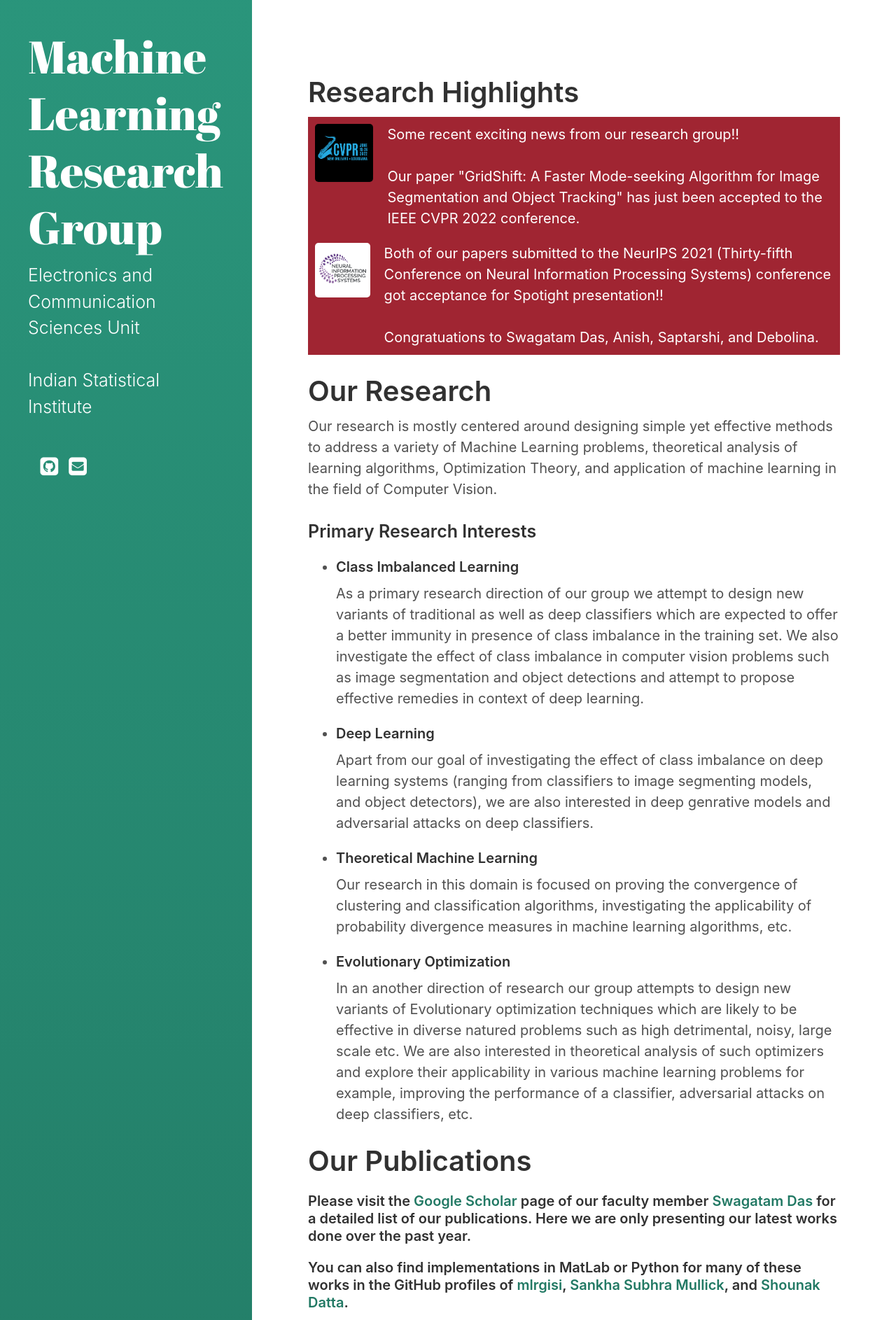
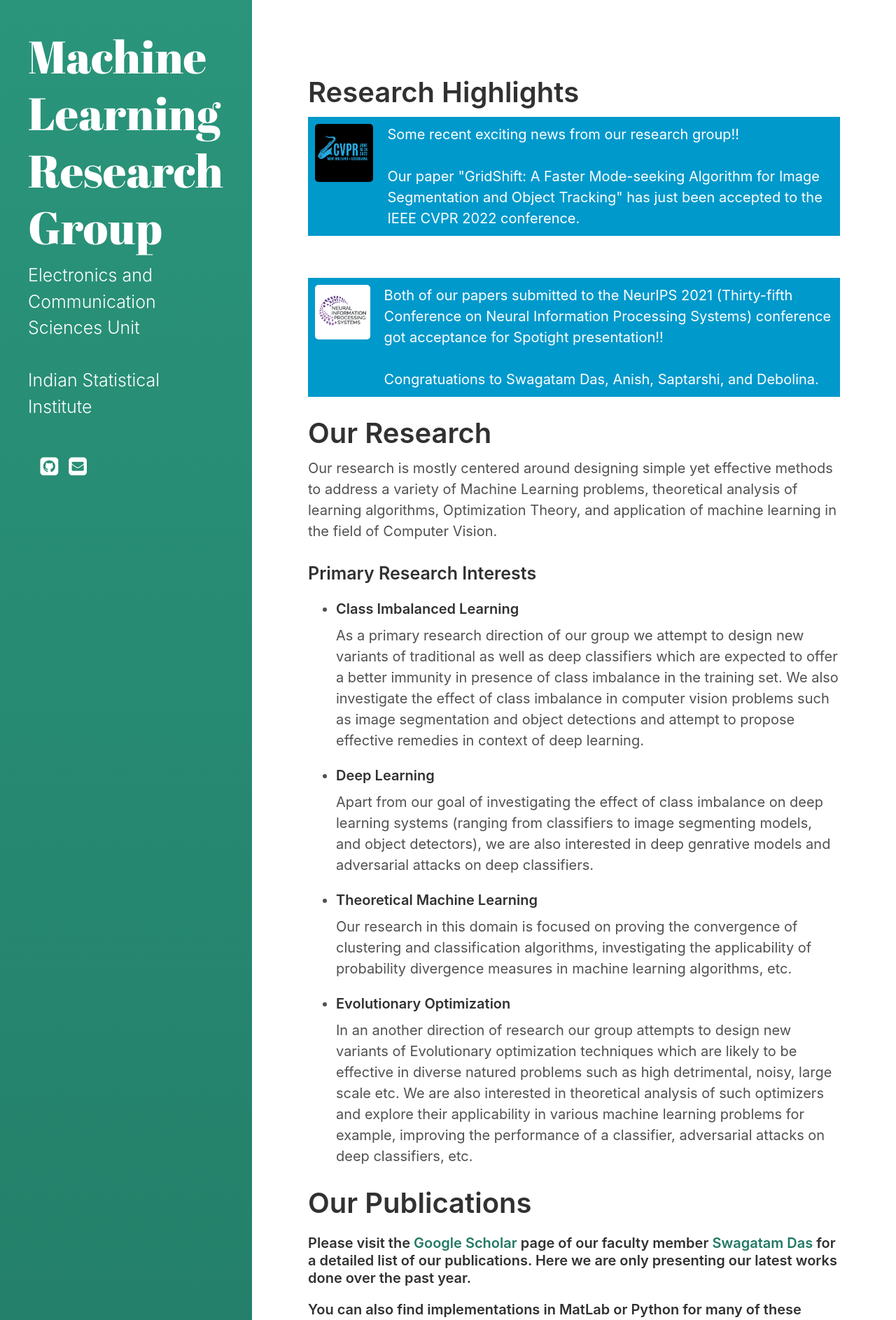
Before and after one commit to mlrgisi/mlrgisi.github.io, a Jekyll site: the page built from index.html, in a window 1280 px wide. Shown: the top 1886 px of the page at 70% size. Built offline with Jekyll 4.4.1, drawn with Linux system fonts in a browser that asks for light colours; the list of posts is cut into pages by our own code; a style sheet for code colours, icons or effects is not loaded; some of the changed text lies outside the part shown.

Commit message:
Update index.html

```diff
--- a/index.html
+++ b/index.html
@@ -25,12 +25,12 @@ title: Home
         display: flex;
         align-items: stretch;
         align-content: center;
-        background-color: #a02532;
+        background-color:#0099cc;
         align-items: flex-start;
     }
 
     .flex-container2>div {
-        background-color: #a02532;
+        background-color:#0099cc;
         color: white;
         margin: 10px;
         text-align: left;
@@ -49,7 +49,7 @@ Some recent exciting news from our research group!!
 <br><br>Our paper "GridShift: A Faster Mode-seeking Algorithm for Image Segmentation and Object Tracking" has just been accepted to the IEEE CVPR 2022 conference.
     </div>
 </div>
-
+<br><br>
 <div class="flex-container2">
     <div style="flex-grow: 2">
         <img src="nips.png" style="float:center;" width=200px>
```
